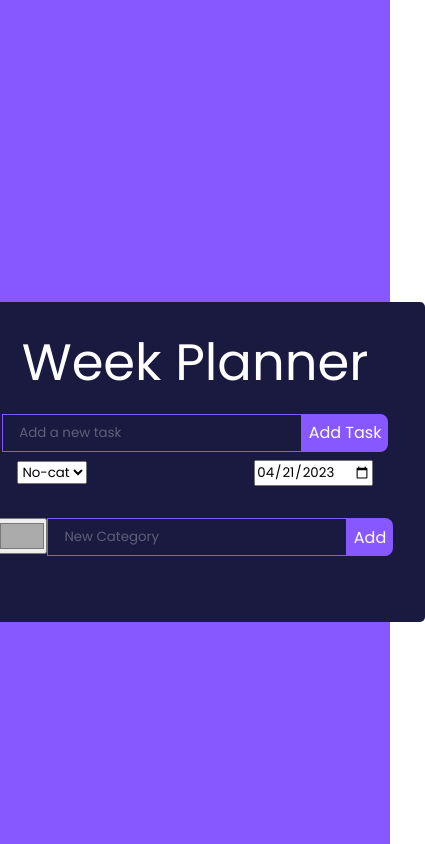
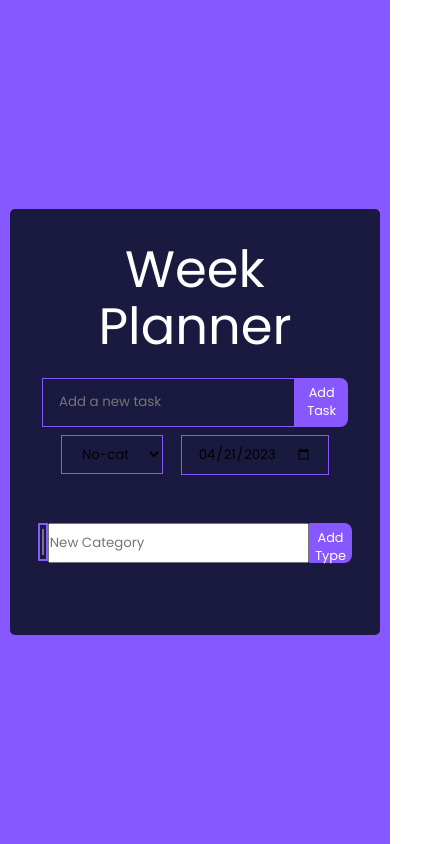
Before and after one commit to Aredros/Complex-todolist, a React (Vite) app: page / in a window 390 px wide. Shown: the whole page, 425 px wide, since content can reach past the window. Built offline with nearby package versions, Linux system fonts and the light colour scheme.

Commit message:
Sass and Responsive

```diff
--- a/package.json
+++ b/package.json
@@ -18,6 +18,7 @@
     "@fortawesome/react-native-fontawesome": "^0.3.0",
     "react": "^18.2.0",
     "react-dom": "^18.2.0",
+    "sass": "^1.62.0",
     "uuidv4": "^6.2.13"
   },
   "devDependencies": {
--- /dev/null
+++ b/src/App.scss
@@ -0,0 +1,373 @@
+@import url("https://fonts.googleapis.com/css2?family=Poppins&display=swap");
+
+* {
+  font-family: "Poppins", sans-serif;
+  margin: 0;
+  padding: 0;
+  box-sizing: border-box;
+}
+
+body {
+  background: #8758ff;
+  display: flex;
+  justify-content: center;
+  align-items: center;
+}
+
+.App {
+  text-align: center;
+}
+
+.TodoWrapper {
+  background: #1a1a40;
+  margin: auto;
+  padding: 2rem;
+  border-radius: 5px;
+  width: 370px;
+  h1 {
+    color: #fff;
+    margin-bottom: 0.5rem;
+    font-size: 3.2em;
+  }
+}
+/*Effects shared between Creating forms and Editing Forms*/
+.TodoForm,
+.EditTodoForm,
+.TypeForm {
+  width: 306px;
+  display: flex;
+  flex-direction: column;
+  margin-bottom: 2rem;
+  &__Task {
+    display: flex;
+    justify-content: center;
+    margin-top: 1rem;
+    margin-bottom: 0.5rem;
+    // margin: 1rem auto 0.5rem;
+    &__input {
+      outline: none;
+      background: none;
+      border: 1px solid #8758ff;
+      padding: 0.5rem 1rem;
+      width: clamp(150px, 19em, 500px);
+      color: #fff;
+      flex: auto;
+    }
+  }
+  &__CatDate {
+    display: flex;
+    justify-content: space-around;
+    padding-left: 10px;
+    padding-right: 10px;
+    align-items: baseline;
+    input,
+    select {
+      background: none;
+      border: 1px solid #8758ff;
+      padding: 0.5rem 1rem;
+    }
+    select option {
+      background: #372563;
+      border: 1px solid #8758ff;
+      padding: 0.5rem 1rem;
+      color: #fff;
+    }
+  }
+}
+/*Effects only for the editing forms*/
+.EditTodoForm {
+  padding-bottom: 1rem;
+  background: #a180f7;
+  border-radius: 8px;
+  -webkit-border-radius: 8px;
+  -moz-border-radius: 8px;
+  -ms-border-radius: 8px;
+  -o-border-radius: 8px;
+}
+
+/*Effects only for the Type-category creating forms*/
+.TypeForm {
+  .type-form-organizer {
+    display: flex;
+    height: 40px;
+    width: 100%;
+
+    input[type="color"] {
+      height: 95%;
+      width: 38px;
+      background: none;
+      border: 2px solid #8758ff;
+      position: relative;
+      &::after {
+        position: absolute;
+        content: "color";
+      }
+    }
+    input[type="text"] {
+      margin-top: 0;
+      height: 100%;
+      flex: auto;
+    }
+  }
+}
+
+.date-title {
+  text-align: left;
+}
+
+.todo-input::placeholder {
+  color: #ffffff4d;
+}
+
+.add-btn {
+  font-size: 0.8em;
+  background: #8758ff;
+  color: #fff;
+  border: none;
+  padding: 0.4rem;
+  cursor: pointer;
+  vertical-align: middle;
+  border-radius: 8px;
+  -webkit-border-radius: 8px;
+  -moz-border-radius: 8px;
+  -ms-border-radius: 8px;
+  -o-border-radius: 8px;
+  border-bottom-left-radius: 0;
+  border-top-left-radius: 0;
+}
+
+.TodoItem {
+  display: flex;
+  justify-content: space-between;
+  align-items: center;
+  background: #8758ff;
+  color: #fff;
+  padding: 0.5rem 0.75rem;
+  border-radius: 5px;
+  margin-bottom: 0.2rem;
+  cursor: pointer;
+  min-height: 40px;
+  position: relative;
+  &:first-child {
+    border-radius: 0 5px 5px 5px;
+    -webkit-border-radius: 0 5px 5px 5px;
+    -moz-border-radius: 0 5px 5px 5px;
+    -ms-border-radius: 0 5px 5px 5px;
+    -o-border-radius: 0 5px 5px 5px;
+  }
+  &__type-color {
+    width: 15px;
+    height: 100%;
+    position: absolute;
+    left: 0;
+    border-radius: 8px 0 8px 8px;
+    -webkit-border-radius: 8px 0 8px 8px;
+    -moz-border-radius: 8px 0 8px 8px;
+    -ms-border-radius: 8px 0 8px 8px;
+    -o-border-radius: 8px 0 8px 8px;
+  }
+  &__container {
+    max-width: 315px;
+    margin-left: 15px;
+    p {
+      width: 100%;
+      word-wrap: break-word;
+      font-size: 15px;
+    }
+  }
+  &__icons {
+    display: flex;
+    gap: 0.75rem;
+  }
+  &.completed {
+    background: #2cd477;
+    text-decoration: line-through;
+  }
+}
+
+.Weekly-divider {
+  margin-bottom: 1rem;
+  background-color: #4f389e;
+  position: relative;
+  border-radius: 8px 8px 8px 8px;
+  -webkit-border-radius: 8px 8px 8px 8px;
+  -moz-border-radius: 8px 8px 8px 8px;
+  -ms-border-radius: 8px 8px 8px 8px;
+  -o-border-radius: 8px 8px 8px 8px;
+  &__Header {
+    display: flex;
+    flex-direction: column;
+    align-items: baseline;
+    justify-content: space-between;
+    margin-bottom: 0.2rem;
+    background-color: #8758ff;
+    border-radius: 8px 8px 0 0;
+    -webkit-border-radius: 8px 8px 0 0;
+    -moz-border-radius: 8px 8px 0 0;
+    -ms-border-radius: 8px 8px 0 0;
+    -o-border-radius: 8px 8px 0 0;
+    &__Titles {
+      display: flex;
+      justify-content: space-between;
+      align-items: center;
+      width: 100%;
+      padding: 5px 15px;
+      border-radius: 8px 8px 0 0;
+      -webkit-border-radius: 8px 8px 0 0;
+      -moz-border-radius: 8px 8px 0 0;
+      -ms-border-radius: 8px 8px 0 0;
+      -o-border-radius: 8px 8px 0 0;
+      h3 {
+        text-decoration: underline;
+        font-size: 1em;
+      }
+      p {
+        font-size: 15px;
+      }
+      /*cover green if week is completed*/
+      &-complete {
+        background: #20a05a;
+      }
+    }
+    &__EditableContent {
+      border-top: 1px solid rgb(11, 11, 11);
+      display: flex;
+      padding: 8px 15px 5px;
+      justify-content: space-between;
+      width: 100%;
+      flex-direction: column;
+      text-align: left;
+      font-size: 17px;
+      &__Editinginput {
+        margin-bottom: 0.5rem;
+        min-height: 40px;
+        width: 100%;
+        overflow-wrap: break-word;
+      }
+      &__paragraph {
+        font-family: "Roboto", sans-serif;
+        overflow-wrap: break-word;
+        font-size: 16px;
+        text-align: justify;
+        margin-bottom: 5px;
+        padding: 0 5px;
+      }
+      /*cover green if week is completed*/
+      &-complete {
+        background-color: #2cd477;
+      }
+    }
+  }
+  &__Content {
+    display: flex;
+    flex-direction: column;
+    align-items: center;
+    justify-content: space-between;
+    z-index: 1;
+    overflow: hidden;
+  }
+}
+/*Buttons for edit and Collapse in the week, not boxed in case of reuse*/
+.editOrCollapse {
+  display: flex;
+  gap: 5px;
+  align-items: center;
+  justify-content: space-between;
+  button {
+    padding: 2px 15px;
+    max-width: 70px;
+    background: #1a1a40;
+    font-size: 0.8em;
+  }
+}
+
+.Daily-divider {
+  border-bottom: 2px solid #1a1a40;
+  width: 100%;
+  margin-bottom: 0.2rem;
+  padding: 5px;
+  &__Header {
+    display: flex;
+    align-items: baseline;
+    justify-content: space-between;
+    padding: 0 5px 0 0;
+    &__Title {
+      text-align: left;
+      color: #fffc2d;
+      font-size: 0.85rem;
+      margin-bottom: 0;
+      width: auto;
+      &:first-child {
+        background: #579ad9;
+        border-radius: 5px 5px 0 0;
+        padding: 2px 7px;
+        color: #fff;
+      }
+    }
+    .todayDate {
+      background-color: #57d9c8 !important;
+      position: relative;
+      &::before {
+        content: "today";
+        font-size: 0.65rem;
+        background-color: #fff;
+        color: black;
+        padding: 1px 6px;
+        border-radius: 8px;
+        -webkit-border-radius: 8px;
+        -moz-border-radius: 8px;
+        -ms-border-radius: 8px;
+        -o-border-radius: 8px;
+      }
+    }
+  }
+  /*fix last child*/
+  &:last-child {
+    border-bottom: none;
+  }
+}
+
+.completed-day {
+  background-color: #25c06a;
+  border-radius: 8px;
+  -webkit-border-radius: 8px;
+  -moz-border-radius: 8px;
+  -ms-border-radius: 8px;
+  -o-border-radius: 8px;
+}
+
+/*Styles spécifiques pour les écrans de taille moyenne type tablette*/
+@media screen and (min-width: 780px) {
+  .TodoWrapper {
+    width: 550px;
+  }
+
+  .TodoForm {
+    width: 486px;
+    &__CatDate {
+      padding-left: 20px;
+      padding-right: 20px;
+    }
+  }
+
+  .Weekly-divider__Header__Titles {
+    h3 {
+      font-size: 1.17em;
+    }
+    p {
+      font-size: 18px;
+    }
+  }
+
+  .TypeForm {
+    width: 486px;
+  }
+
+  .add-btn {
+    font-size: 1em;
+  }
+}
+
+/*Styles spécifiques pour les grands écrans type écrans d'ordinateur*/
+@media screen and (min-width: 980px) {
+}
--- a/src/App.tsx
+++ b/src/App.tsx
@@ -1,4 +1,4 @@
-import "./App.css";
+import "./App.scss";
 import { TodoWrapper } from "./assets/components/TodoWrapper";
 
 function App() {
--- a/src/assets/components/TodoForm.tsx
+++ b/src/assets/components/TodoForm.tsx
@@ -33,20 +33,20 @@ export const TodoForm = ({ addTodo, types }: TodoFormProps) => {
 
   return (
     <form className="TodoForm" onSubmit={handleSubmit}>
-      <div className="Text-input">
+      <div className="TodoForm__Task">
         <input
           type="text"
           value={value}
           placeholder="Add a new task"
-          className="todo-input"
+          className="TodoForm__Task__input"
           onChange={(e) => setValue(e.target.value)}
         />
-        <button type="submit" className="todo-btn">
+        <button type="submit" className="add-btn">
           Add Task
         </button>
       </div>
-      <div className="under-line-inputs">
-        <div className="Type-input">
+      <div className="TodoForm__CatDate">
+        <div className="TodoForm__CatDate__category">
           <select
             id="type"
             name="type"
@@ -63,7 +63,7 @@ export const TodoForm = ({ addTodo, types }: TodoFormProps) => {
             ))}
           </select>
         </div>
-        <div className="Date-input">
+        <div className="TodoForm__CatDate__date">
           <input
             type="date"
             id="startDate"
--- a/src/assets/components/TodoItem.tsx
+++ b/src/assets/components/TodoItem.tsx
@@ -24,16 +24,16 @@ export const TodoItem = (props: TodoItemProps) => {
   const typecolor = types.find((type) => type.type === todo.nType)?.color;
 
   return (
-    <div className={`Todo ${todo.completed && "completed"}`}>
+    <div className={`TodoItem ${todo.completed && "completed"}`}>
       <div
-        className="TodoItem-type-color"
+        className="TodoItem__type-color"
         onClick={() => toggleCompleteTask(todo.id)}
         style={{
           backgroundColor: typecolor ?? "gray",
         }}
       ></div>
       <div
-        className="TodoItem-text-container"
+        className="TodoItem__container"
         onClick={() => toggleCompleteTask(todo.id)}
       >
         {" "}
@@ -42,7 +42,7 @@ export const TodoItem = (props: TodoItemProps) => {
         </p>
       </div>
 
-      <div>
+      <div className="TodoItem__icons">
         <FontAwesomeIcon icon={faEdit} onClick={() => editTodoTask(todo.id)} />
         <FontAwesomeIcon
           icon={faTrash}
--- a/src/assets/components/TypeForm.tsx
+++ b/src/assets/components/TypeForm.tsx
@@ -17,8 +17,8 @@ export const TypeForm = ({ addType }: TypeFormProps) => {
   };
 
   return (
-    <form className="TodoForm" onSubmit={handleSubmit}>
-      <div className="Text-input type-form-input">
+    <form className="TypeForm" onSubmit={handleSubmit}>
+      <div className="TypeForm__Task type-form-organizer">
         <input
           type="color"
           id="favcolor"
@@ -30,11 +30,10 @@ export const TypeForm = ({ addType }: TypeFormProps) => {
           type="text"
           value={typeValue}
           placeholder="New Category"
-          className="todo-input"
           onChange={(e) => setTypeValue(e.target.value)}
         />
-        <button type="submit" className="todo-btn">
-          Add
+        <button type="submit" className="add-btn">
+          Add Type
         </button>
       </div>
     </form>
--- a/src/assets/components/TypeItem.tsx
+++ b/src/assets/components/TypeItem.tsx
@@ -19,7 +19,7 @@ export const TypeItem = (props: TypeItemProps) => {
   return (
     <>
       {types.map((type) => (
-        <div className={`Todo`} key={`typeItem-${type.id}`}>
+        <div className={`TodoItem`} key={`typeItem-${type.id}`}>
           <div
             style={{
               width: "25px",
```
Also changed, not shown: src/assets/components/DailyDivider.tsx (+10 -4 lines), src/assets/components/EditTodoForm.tsx (+6 -6 lines), src/assets/components/WeeklyDivider.tsx (+12 -10 lines), 1 other file (tests, documents, lock files or other folders).
